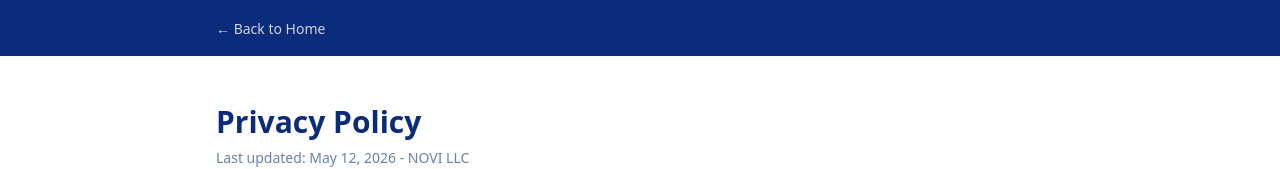
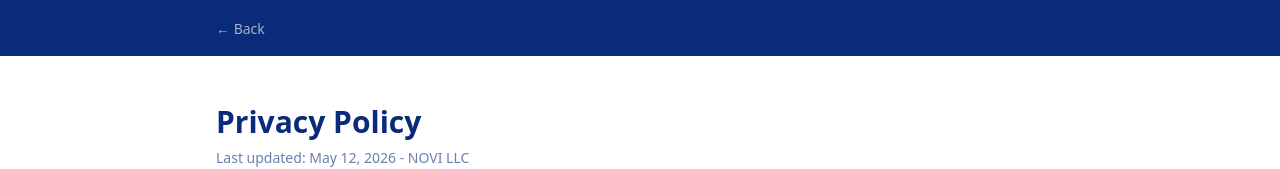
Before and after one commit to NOVI-I6699-cmd/portfolio-starter-kit, a Next.js app: page /privacy in a window 1280 px wide. Shown: the top 169 px of the page. Built offline with nearby package versions, Linux system fonts and the light colour scheme.

Commit message:
Update page.tsx

```diff
--- a/app/privacy/page.tsx
+++ b/app/privacy/page.tsx
@@ -1,20 +1,26 @@
-import Link from 'next/link'
-import type { Metadata } from 'next'
-
-export const metadata: Metadata = {
-  title: 'Privacy Policy | Novi LLC - Shopify Agency Accra Ghana',
-  description: 'Privacy Policy for Novi LLC - Shopify Agency in Accra Ghana. We respect your privacy.',
-  alternates: {
-    canonical: 'https://novi-llc.com/privacy',
-  },
-}
+'use client'
+import { useRouter } from 'next/navigation'
 
 export default function Privacy() {
+  const router = useRouter()
   return (
     <div className="min-h-screen bg-white">
+      <link rel="canonical" href="https://novi-llc.com/privacy" />
       <header className="text-white py-4" style={{backgroundColor: '#0A2A7A'}}>
         <div className="max-w-4xl mx-auto px-6">
-          <Link href="/" className="text-sm" style={{color: 'rgba(255,255,255,0.8)'}}>← Back to Home</Link>
+          <button
+            onClick={() => {
+              if (window.history.length > 1) {
+                router.back()
+              } else {
+                router.push('/')
+              }
+            }}
+            className="text-sm hover:opacity-100 opacity-80 transition-opacity"
+            style={{color: 'rgba(255,255,255,0.8)'}}
+          >
+            ← Back
+          </button>
         </div>
       </header>
       <main className="max-w-4xl mx-auto px-6 py-12">
```
